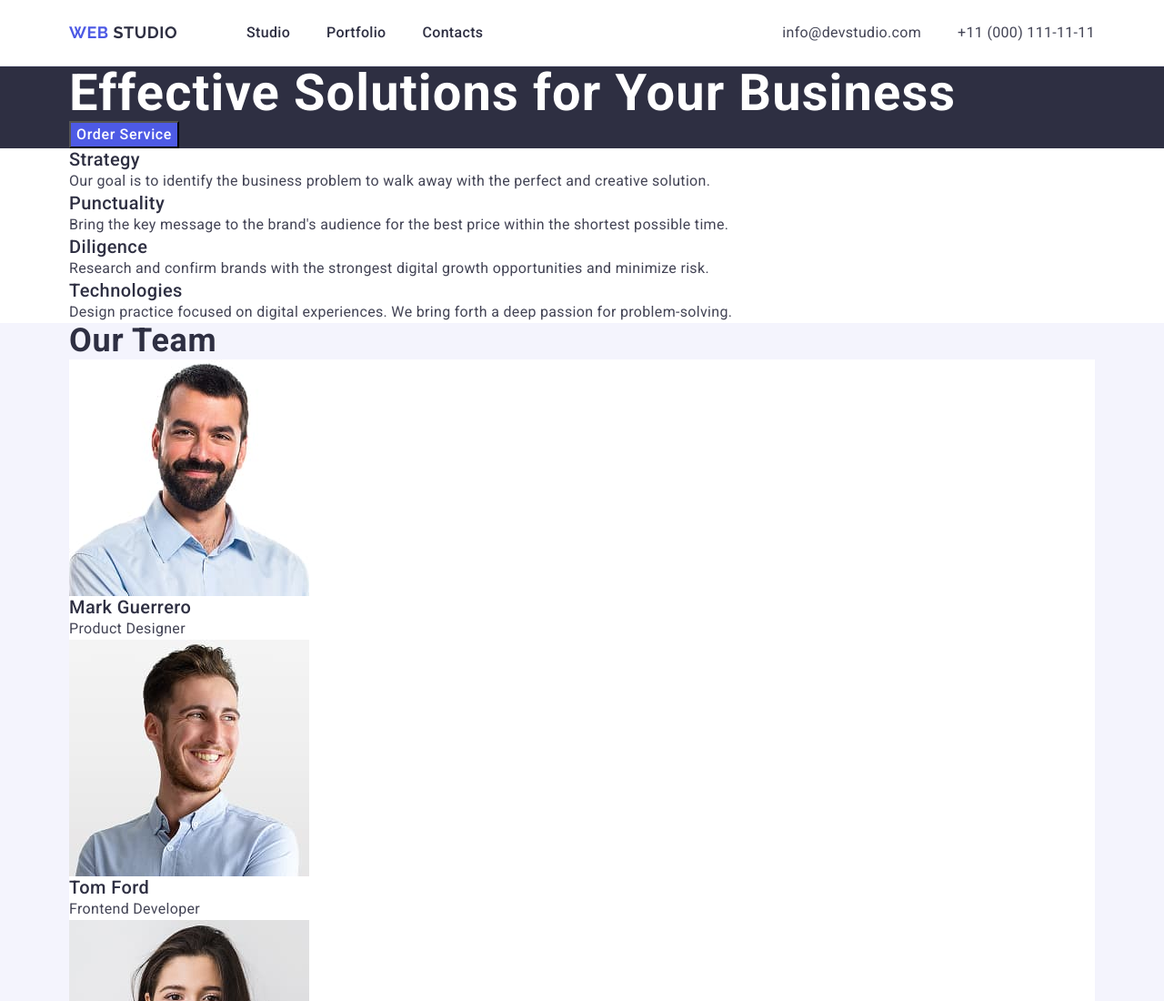
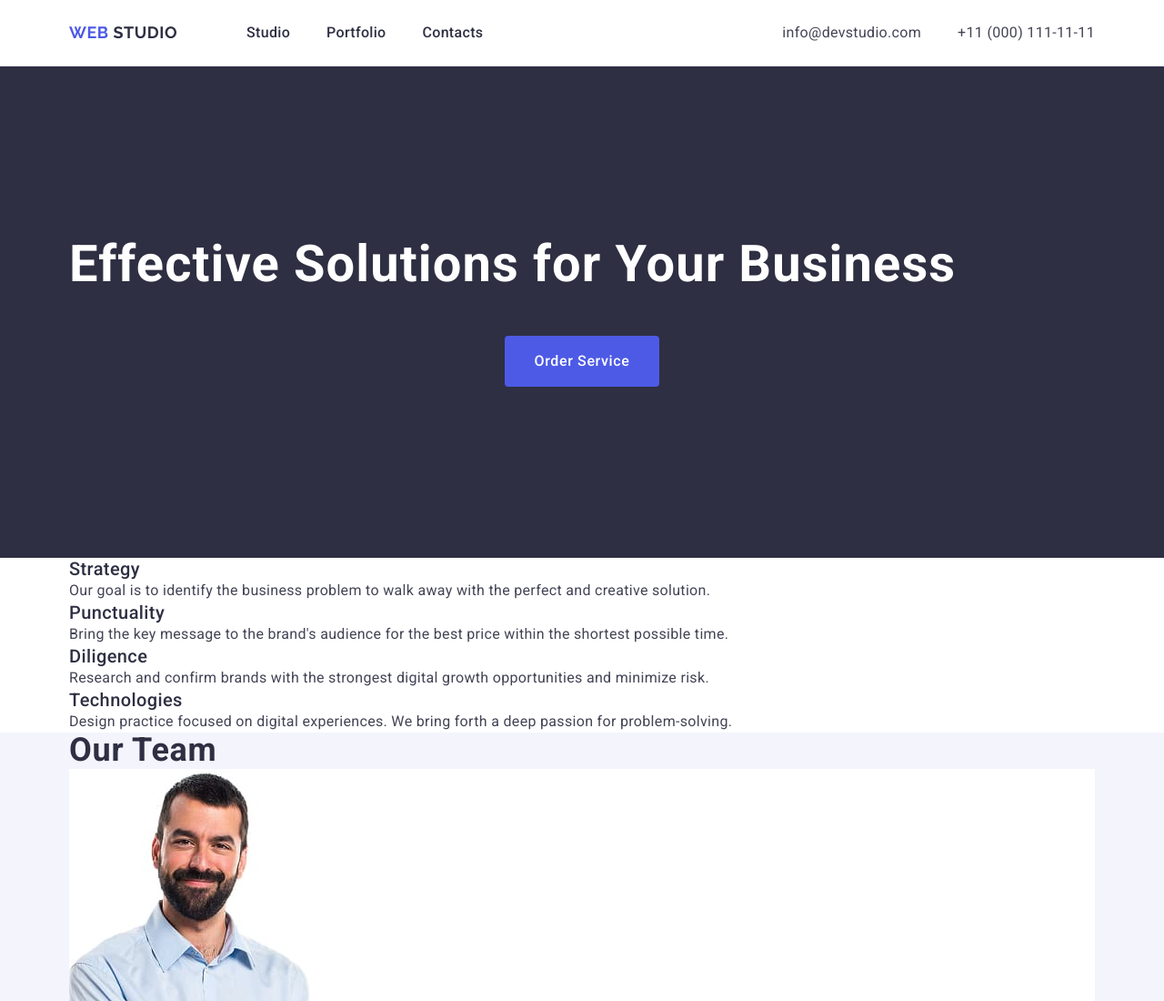
Before and after one commit to Natalka-01/goit-markup-hw-03, a plain HTML site: page index.html in a window 1280 px wide. Shown: the top 1100 px of the page at 91% size. Drawn offline with nearby package versions, Linux system fonts and the light colour scheme.

Commit message:
Edited  section hero

```diff
--- a/css/styles.css
+++ b/css/styles.css
@@ -146,13 +146,14 @@ p {
 }
 
 
-.page-footer{
-    background-color: var(--navy-blue) ;
-}
 
 /* #region Hero */
 .hero{
     background-color: var(--navy-blue);
+}
+.hero .container{
+    padding-top: 188px;
+    padding-bottom: 188px;
 }
 
 .hero-title{
@@ -161,6 +162,9 @@ p {
     line-height: 1.07;
     letter-spacing: 0.02em;
     color: var(--white);
+    margin-bottom: 48px;
+    margin-left: auto;
+    margin-right: auto;
 }
 
 .hero-button{
@@ -171,6 +175,11 @@ p {
     font-weight: 500;
     line-height: 1.5;
     letter-spacing: 0.04em;
+    padding: 16px 32px;
+    display: block;
+    margin: 0 auto;
+    border-radius: 4px;
+    border: none;
 }
 
 .hero-button:hover,
@@ -239,3 +248,8 @@ p {
 .footer-logo .logo-part {
     color: #f4f4fd;
 }
+
+
+.page-footer {
+    background-color: var(--navy-blue);
+}
```
